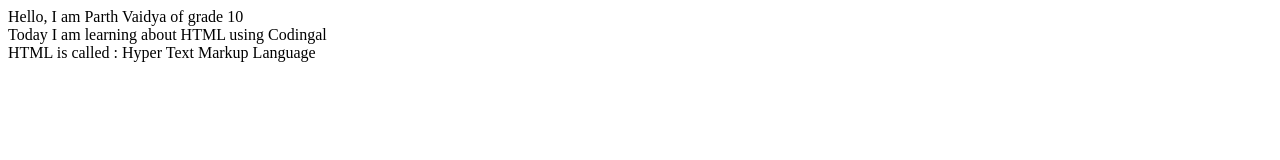
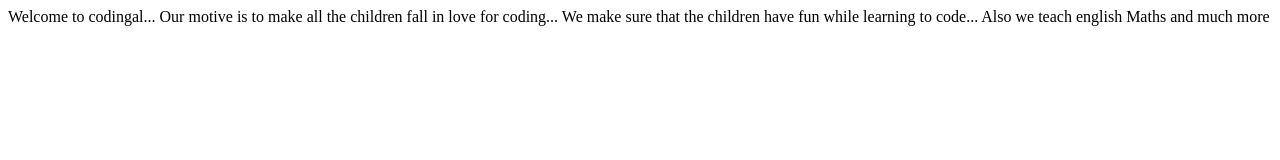
Before and after one commit to parthvaidya/lesson-1-activity1, a plain HTML site: page index.html in a window 1280 px wide. Drawn offline with Linux system fonts and the light colour scheme.

Commit message:
Structure of HTML

```diff
--- a/index.html
+++ b/index.html
@@ -1,17 +1,12 @@
-<!DOCTYPE html> <!-- Document type declaration -->
-<html> <!-- HTML document starts -->
-  <head> <!-- Head section starts -->
-    <title>Structure of HTML</title> <!-- Title for browser tab -->
-  </head> <!-- Head section ends -->
-
-  <body> <!-- Main content starts -->
-    <!-- Student introduction -->
-    Hello, I am Parth Vaidya  of grade 10 <br> <!-- Line break -->
-
-    <!-- Learning statement -->
-    Today I am learning about HTML using Codingal<br> <!-- Line break -->
-
-    <!-- Explanation of HTML -->
-    HTML is called : Hyper Text Markup Language
-  </body> <!-- Main content ends -->
-</html> <!-- HTML document ends -->
+<!DOCTYPE html>
+<html>
+<head>
+    <title>HTML Structure</title>
+</head>
+<body>
+    Welcome to codingal...
+    Our motive is to make all the children fall in love for coding...
+    We make sure that the children have fun while learning to code...
+    Also we teach english Maths  and much more
+</body>
+</html>
```
